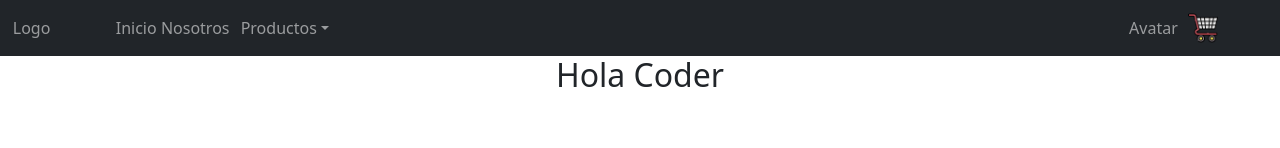
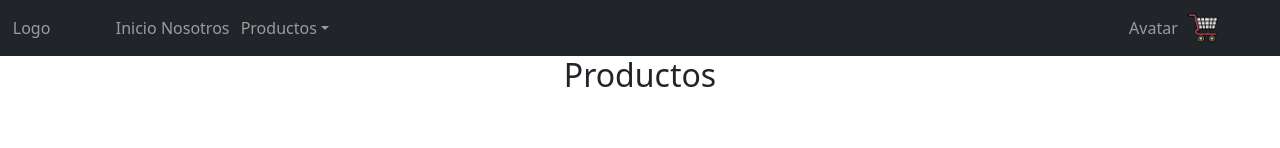
Before and after one commit to RuizYamil/react-coder, a React (Create React App) app: page / in a window 1280 px wide. Shown: the top 148 px of the page. Built offline with nearby package versions, Linux system fonts and the light colour scheme.

Commit message:
Agregando loading

```diff
--- a/package.json
+++ b/package.json
@@ -12,6 +12,7 @@
     "react-dom": "^17.0.2",
     "react-router-dom": "^6.2.1",
     "react-scripts": "4.0.3",
+    "react-spinners": "^0.11.0",
     "web-vitals": "^1.1.2"
   },
   "scripts": {
--- a/src/App.jsx
+++ b/src/App.jsx
@@ -13,8 +13,8 @@ function App() {
           <div className="App">
             <NavBar />
             <Routes>
-              <Route exact path='/' element={<ItemListContainer greeting='Hola Coder' />} />
-              <Route exact path='/category/:idCategory' element={<ItemListContainer greeting='Hola Coder' />} />
+              <Route exact path='/' element={<ItemListContainer greeting='Productos' />} />
+              <Route exact path='/category/:idCategory' element={<ItemListContainer greeting='Productos' />} />
               <Route exact path='/detail/:idDetail' element={<ItemDetailContainer />} />
               <Route exact path='/cart' element={<Cart />} />
             </Routes>
--- a/src/components/ItemDetailContainer/ItemDetailContainer.jsx
+++ b/src/components/ItemDetailContainer/ItemDetailContainer.jsx
@@ -2,19 +2,31 @@ import { useState, useEffect } from 'react'
 import { getFetch } from '../ItemListContainer/mock'
 import ItemDetail from './ItemDetail/ItemDetail'
 import { useParams } from 'react-router-dom'
+import ClipLoader from "react-spinners/ClipLoader";
+import { css } from "@emotion/react";
+
+const override = css`
+  display: block;
+  margin: 200px auto;
+`;
 
 function ItemDetailContainer() {
     const [product, setproducts] = useState({})
     const {idDetail} = useParams()
+    const [loading, setLoading] = useState(true)
 
     useEffect(() => {
         getFetch
         .then(resp => setproducts(resp.find(prod => prod.id === idDetail)))
+        .finally(()=> setLoading(false))
     }, [idDetail])
 
     return (
         <center>
-            <ItemDetail product={product} />
+            { loading ? <ClipLoader color='blue' loading={loading} css={override} size={70} />
+                :
+                <ItemDetail product={product} />
+            }
         </center>
     )
 }
--- a/src/components/ItemListContainer/ItemList/ItemList.jsx
+++ b/src/components/ItemListContainer/ItemList/ItemList.jsx
@@ -4,6 +4,13 @@ import { useState, useEffect } from 'react';
 import { getFetch } from '../mock';
 import { useParams } from 'react-router-dom';
 import './ItemList.css';
+import ClipLoader from "react-spinners/ClipLoader";
+import { css } from "@emotion/react";
+
+const override = css`
+  display: block;
+  margin: 200px auto;
+`;
 
 function ItemList() {
     const [products, setproducts] = useState([])
@@ -26,7 +33,7 @@ function ItemList() {
 
     return (
         <div className='center'>
-            { loading ? <h2> Cargando... </h2>
+            { loading ? <ClipLoader color='blue' loading={loading} css={override} size={70} />
                 :
                 products.map(prod => <div
                     key={prod.id}
```
Also changed, not shown: 1 other file (tests, documents, lock files or other folders).
